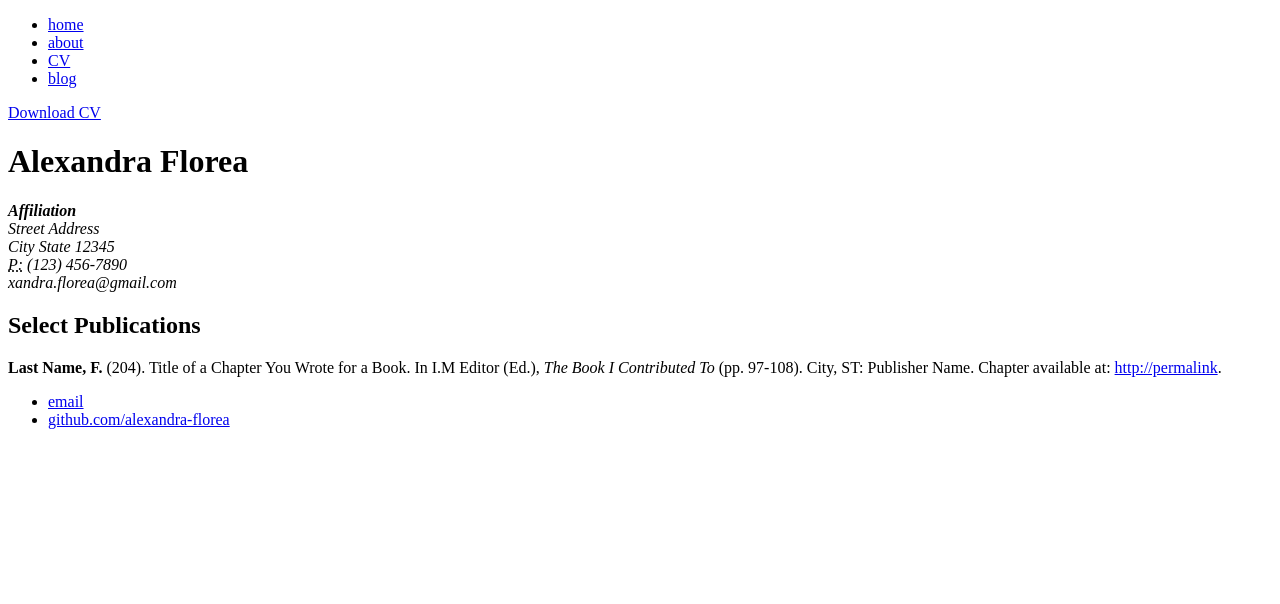
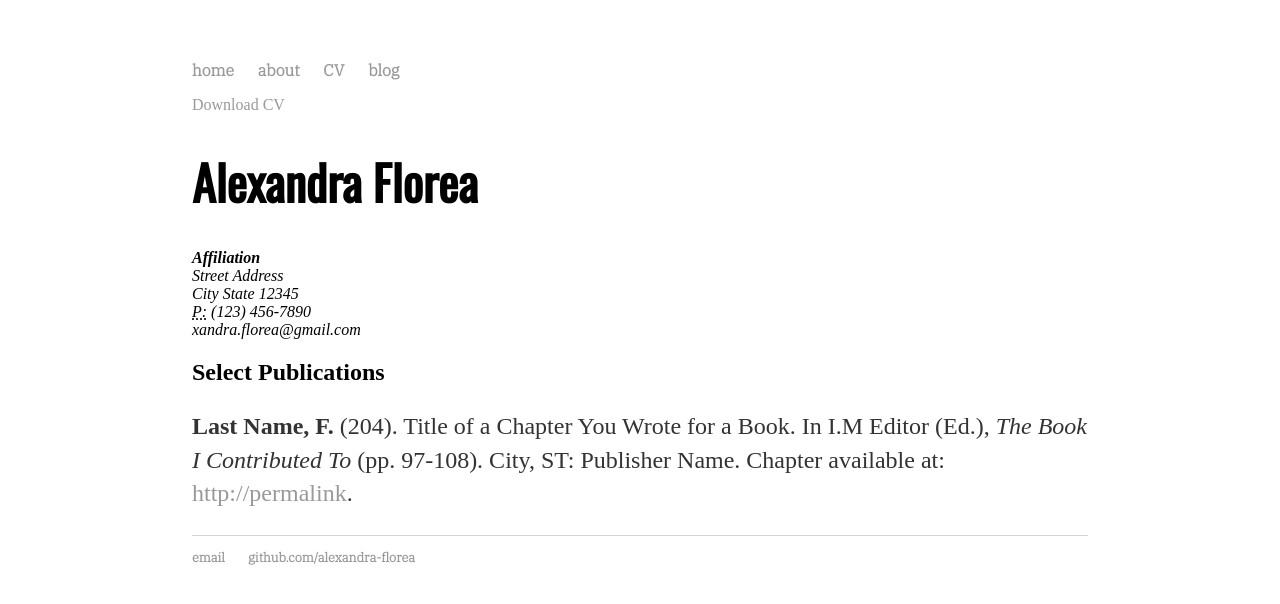
Before and after one commit to alexandra-florea/alexandra-florea.github.io, a Jekyll site: the page built from cv/index.html, in a window 1280 px wide. Shown: the top 604 px of the page. Built offline with Jekyll 4.4.1, drawn with Linux system fonts in a browser that asks for light colours.

Commit message:
Update default.html

```diff
--- a/_layouts/default.html
+++ b/_layouts/default.html
@@ -3,7 +3,9 @@
 	<head>
 		<title>{{ page.title }}</title>
 		<!-- link to main stylesheet -->
-		<link href="https://fonts.googleapis.com/css?family=IBM+Plex+Serif:300|Oswald" rel="stylesheet" type="text/css" href="/css/main.css">
+		<link href="https://fonts.googleapis.com/css?family=IBM+Plex+Serif:300|Oswald" rel="stylesheet" type="text/css">
+		<link type="text/css" rel="stylesheet" href="/css/main.css">
+		<!-- <link href="https://fonts.googleapis.com/css?family=IBM+Plex+Serif:300|Oswald" rel="stylesheet" type="text/css" href="/css/main.css">-->
 	</head>
 	<body>
 		<nav>
```
